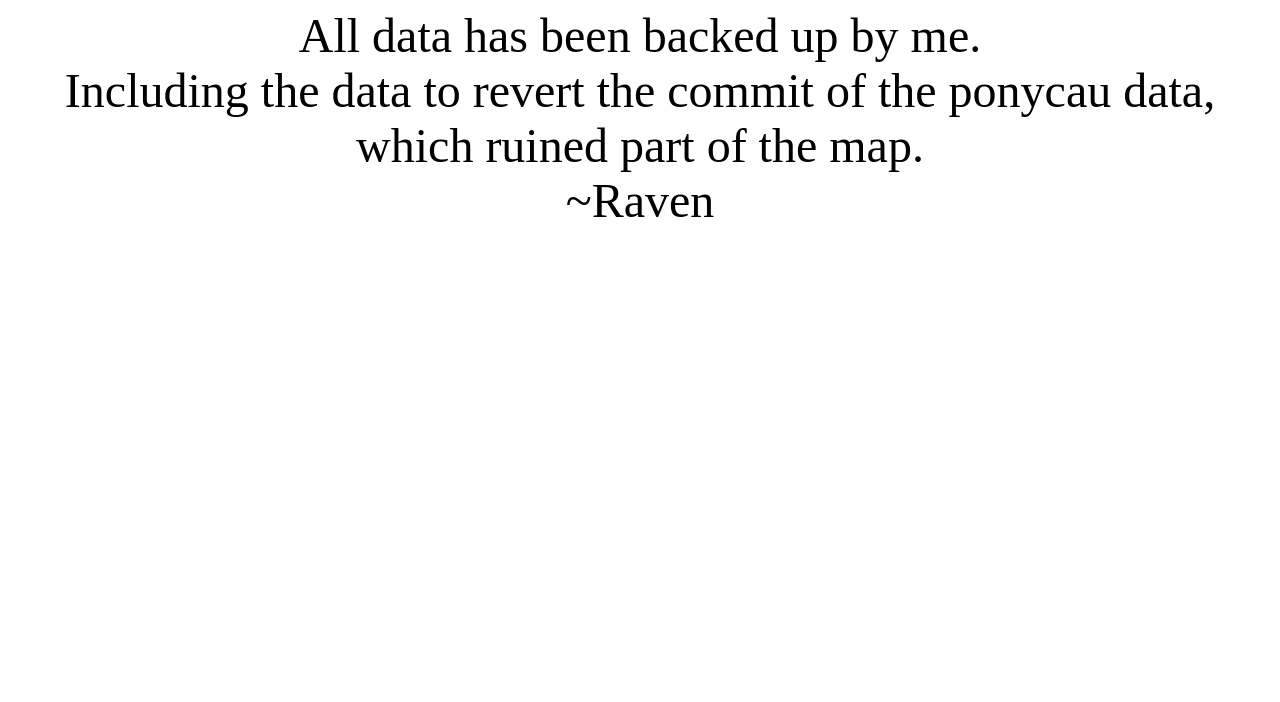
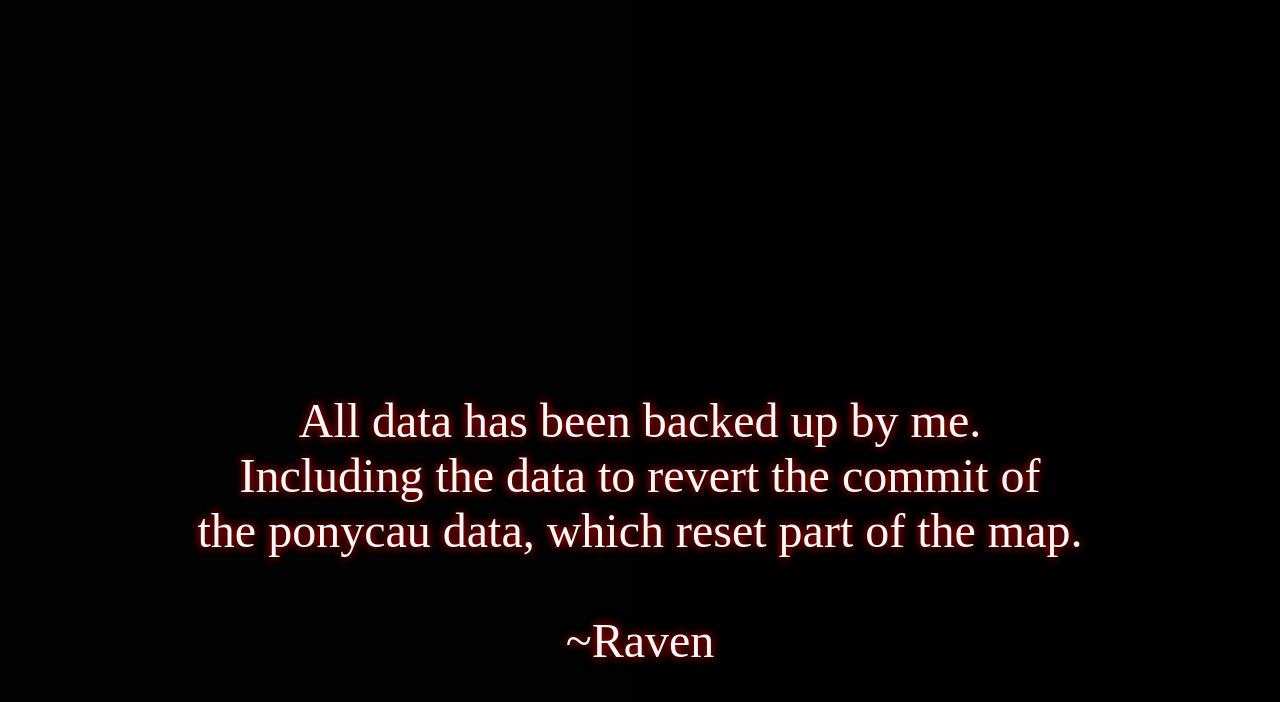
Before and after one commit to civrealmsmap/civrealmsmap.github.io, a plain HTML site: page index.html in a window 1280 px wide. Drawn offline with Linux system fonts and the light colour scheme.

Commit message:
edgy css

```diff
--- a/index.html
+++ b/index.html
@@ -4,10 +4,14 @@
 <head>
     <title>Removed.
 </title>
-
+<style>
+body {background: rgb(80,80,80);
+background: linear-gradient(90deg, rgba(3,3,3,1) 0%, rgba(0,0,0,1) 100%);}
+center {text-shadow: 0 0 10px #FF0000; color: #f7f7f7}
+</style>
 
 <meta name="viewport" content="width=device-width, initial-scale=1">
 </head>
-<center><font size="25">All data has been backed up by me.<br>Including the data to revert the commit of the ponycau data, which ruined part of the map.<br>~Raven</font></center>
+<center><font size="25"><br><br><br><br><br><br><br>All data has been backed up by me.<br>Including the data to revert the commit of<br> the ponycau data, which reset part of the map.<br><br>~Raven</font></center>
 
 </html>
```
